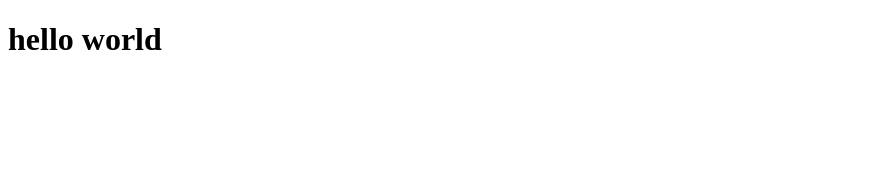
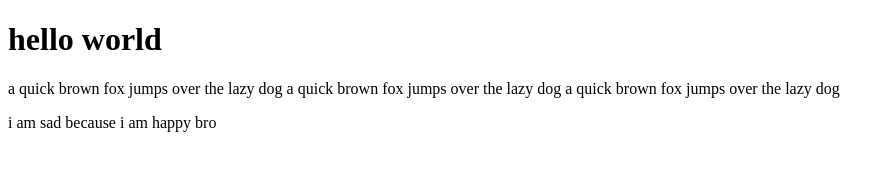
Before and after one commit to lolipop-coder1/my-site, a plain HTML site: page index.html in a window 1280 px wide. Shown: the whole page, without its empty margins (0-895 px from the left). Drawn offline with Linux system fonts and the light colour scheme.

Commit message:
secound commit

```diff
--- a/index.html
+++ b/index.html
@@ -8,5 +8,7 @@
 </head>
 <body>
      <h1>hello world</h1>
+     <p>a quick brown fox jumps over the  lazy dog a quick brown fox jumps over the lazy dog a quick brown fox jumps over the lazy dog</p>
+     <p>i am sad because  i am happy bro</p>
 </body>
 </html>
```
